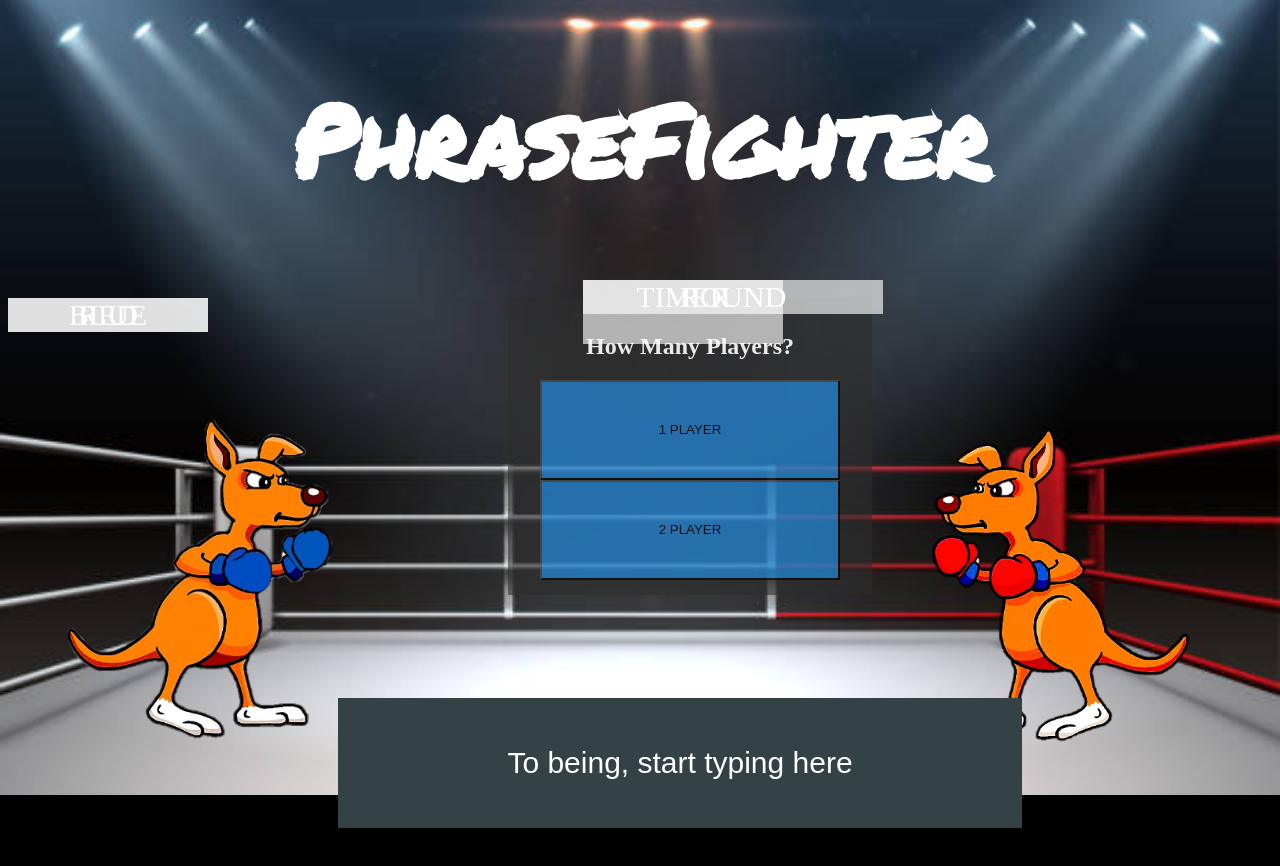
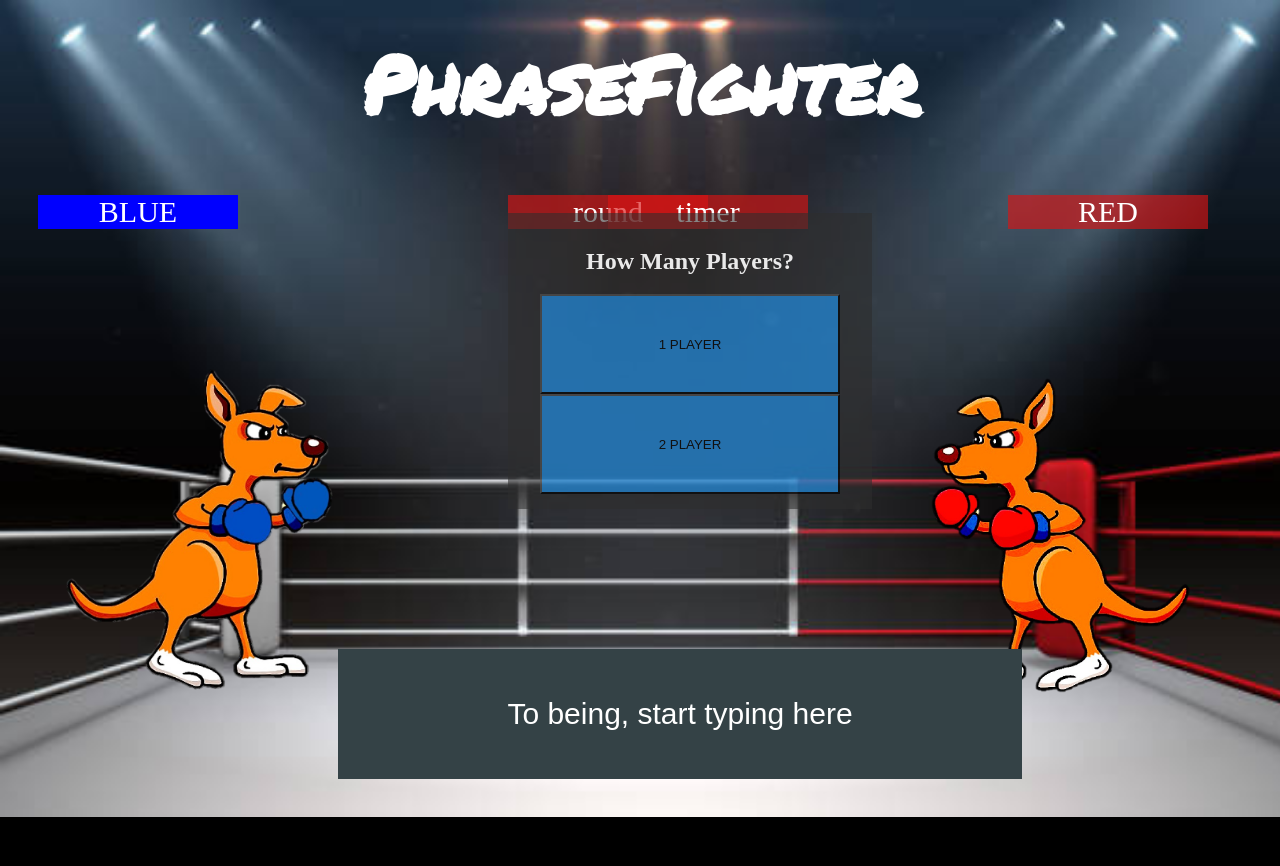
Before and after one commit to JustHolland/PhraseFighter, a plain HTML site: page index.html in a window 1280 px wide. After the commit the page ends 817 px from the top, so only its background shows below. Drawn offline with Linux system fonts and the light colour scheme.

Commit message:
css setup 90percent complete

```diff
--- a/css/style.css
+++ b/css/style.css
@@ -4,77 +4,76 @@ body{
   background-image: url(../img/ring.jpeg);
     background-color: black;
     background-repeat: no-repeat ;
-    background-size: contain;
+    background-size: cover;
 
 }
 
 h1{
   text-align: center;
   font-family: 'Permanent Marker', cursive;
-  font-size: 100px;
+  font-size: 80px;
   color: white;
+  margin-top: 25px;
 }
 
 #playerBscores{
-  background-color: #ffffffa3;
+  WIDTH: 200px;
+  color: white;
+  text-align: center;
+  text-decoration: none;
+  font-size: 30px;
+  cursor: pointer;
+  position: absolute;
+  z-index: 4;
+  margin-inline-start: 30px;
+  background-color: blue;
+}
+
+.top{
+margin-bottom: 25px;
+}
+
+#timer{
+  background-color: #d91313a3;
   opacity: 20px;
   WIDTH: 200px;
   color: white;
   text-align: center;
   text-decoration: none;
-    display: inline-block;
   font-size: 30px;
   cursor: pointer;
   position: absolute;
   z-index: 4;
+  margin-inline-start: 600px;
 }
 
 
-
-#timer{
-  background-color: #ffffffa3;
+#round{
+  background-color: #d91313a3;
   opacity: 20px;
   WIDTH: 200px;
   color: white;
   text-align: center;
   text-decoration: none;
-  display: inline-block;
   font-size: 30px;
   cursor: pointer;
   position: absolute;
-  margin-inline-start: 575px;
-  z-index: 10;
-  padding-bottom: 30px;
-}
-
-
-#round{
-  background-color: #ffffffa3;
-  opacity: 20px;
-  WIDTH: 300px;
-  color: white;
-  text-align: center;
-  text-decoration: none;
-  display: inline-block;
-  font-size: 30px;
-  cursor: pointer;
-  position: absolute;
-  margin-inline-start: 575px;
-  z-index: 10;
+  z-index: 4;
+  margin-inline-start: 500px;
 }
 
 #playerRscores{
-  background-color: #ffffffa3;
+  background-color: #d91313a3;
   opacity: 20px;
   WIDTH: 200px;
   color: white;
   text-align: center;
   text-decoration: none;
-    display: inline-block;
   font-size: 30px;
   cursor: pointer;
   position: absolute;
   z-index: 4;
+  margin-inline-start: 1000px;
 
 }
 
@@ -98,14 +97,13 @@ h1{
 
 
 #phrasebox{
-
+display: none;
   background-color: #344246;
-  opacity: 0%;
+  opacity: 70%;
   color: white;
   padding: 15px 32px;
   text-align: center;
   text-decoration: none;
-  display: inline-block;
   font-size: 16px;
   margin-inline-start: 324px;
   cursor: pointer;
--- a/index.html
+++ b/index.html
@@ -12,30 +12,29 @@
   <style media="screen">
 
   </style>
-  <div class="top">
-      <h1>PhraseFighter</h1>
-      <div id="timer">TIMER </div>
-      <div id="round">ROUND</div>
-  </div>
 
 
   <body>
-
-      <br>
+    <h1>PhraseFighter</h1>
+    <div class="top">
+      <span id= "round">round</span>
+        <span id= "timer">timer</span>
+    </div>
     <div id="playerBscores">BLUE</div>
 
     <div id="playerRscores">RED</div>
 
 
 
-
+<br>
     <div class="numPlayers">
       <h2>How Many Players?</h2>
       <button type="button" name="1PLAYER" id="one">1 PLAYER</button>
       <button type="button" name="2PLAYERS" id="two">2 PLAYER</button>
     </div>
 
-
+<br>
+<br>
 
 
     <div id="phrasebox">testing</div>
```
Lines whose indentation alone changed are shown as unchanged.
